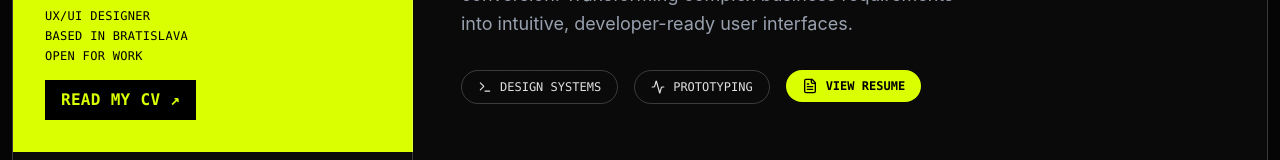
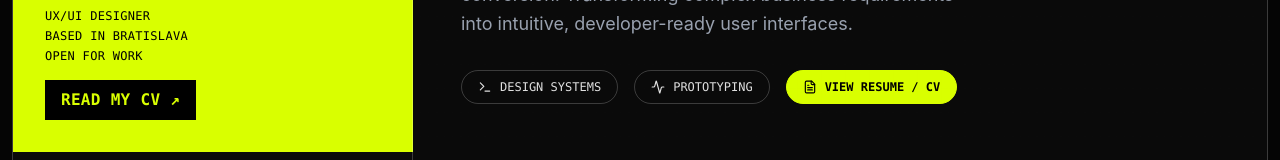
Before and after one commit to TomasKvndr/UX-Portfolio, a React (Vite) app: page / in a window 1280 px wide. Shown: the part 261-421 px from the top of the page. Built offline with nearby package versions, Linux system fonts and the light colour scheme.

Commit message:
Add files via upload

```diff
--- a/src/app/components/SkaterPortfolio.tsx
+++ b/src/app/components/SkaterPortfolio.tsx
@@ -8,11 +8,19 @@ import { ArrowUpRight, Terminal, Activity, Globe, FileText } from 'lucide-react'
   =============================================================================
 */
 
+// NOTE: To use local assets, place the files in /src/assets/ and uncomment the imports below.
+// Currently using remote URLs to prevent build errors since the local files don't exist yet.
 
-import primeclinic from "../../assets/primeclinic.png";
-import racesim from "../../assets/racesim.png";
-import farmavet from "../../assets/farmavet.png";
-import kreslo from "../../assets/kreslo.png";
+// import imgPrime from "../../assets/prime-clinic.png";
+// import imgRacesim from "../../assets/racesim.png";
+// import imgFarmavet from "../../assets/farmavet.png";
+// import imgKreslo from "../../assets/kreslo.png";
+
+const imgPrime = "https://images.unsplash.com/photo-1764727291644-5dcb0b1a0375?crop=entropy&cs=tinysrgb&fit=max&fm=jpg&ixid=M3w3Nzg4Nzd8MHwxfHNlYXJjaHwxfHxtb2Rlcm4lMjBtZWRpY2FsJTIwY2xpbmljJTIwaW50ZXJpb3IlMjBtaW5pbWFsJTIwZGVzaWdufGVufDF8fHx8MTc3MTU1MDU4Mnww&ixlib=rb-4.1.0&q=80&w=1080&utm_source=figma&utm_medium=referral";
+const imgRacesim = "https://images.unsplash.com/photo-1743649978995-c76212449e15?crop=entropy&cs=tinysrgb&fit=max&fm=jpg&ixid=M3w3Nzg4Nzd8MHwxfHNlYXJjaHwxfHxyYWNpbmclMjBzaW11bGF0b3IlMjBjb2NrcGl0JTIwZjElMjBzY3JlZW58ZW58MXx8fHwxNzcxNTUwNTgyfDA&ixlib=rb-4.1.0&q=80&w=1080&utm_source=figma&utm_medium=referral";
+const imgFarmavet = "https://images.unsplash.com/photo-1598285385411-c5952310875e?crop=entropy&cs=tinysrgb&fit=max&fm=jpg&ixid=M3w3Nzg4Nzd8MHwxfHNlYXJjaHwxfHx2ZXRlcmluYXJ5JTIwc3VwcGxpZXMlMjBwaGFybWFjeSUyMHNoZWxmJTIwbW9kZXJufGVufDF8fHx8MTc3MTU1MDU4Mnww&ixlib=rb-4.1.0&q=80&w=1080&utm_source=figma&utm_medium=referral";
+const imgKreslo = "https://images.unsplash.com/photo-1670222061552-c273834aee0c?crop=entropy&cs=tinysrgb&fit=max&fm=jpg&ixid=M3w3Nzg4Nzd8MHwxfHNlYXJjaHwxfHxtb2Rlcm4lMjBhcm1jaGFpciUyMGZ1cm5pdHVyZSUyMGJyYW5kaW5nJTIwc3R1ZGlvfGVufDF8fHx8MTc3MTU1MDU4Mnww&ixlib=rb-4.1.0&q=80&w=1080&utm_source=figma&utm_medium=referral";
+
 
 
 const ASSETS = {
@@ -27,7 +35,7 @@ const PROJECTS = [
     tech: "DESIGN SYSTEM / VARIABLES",
     year: "2026",
     desc: "Comprehensive design system for medical clinics.",
-    image: primeclinic,
+    img: imgPrime,
     special: true
   },
   {
@@ -37,7 +45,7 @@ const PROJECTS = [
     tech: "WEB APP / BOOKING FLOW",
     year: "2025",
     desc: "Booking system and simulator interface.",
-    image: racesim
+    img: imgRacesim
   },
   {
     id: "03",
@@ -46,7 +54,7 @@ const PROJECTS = [
     tech: "UX/UI / PROTOTYPING",
     year: "2025",
     desc: "E-commerce platform for veterinary supplies.",
-    image: farmavet
+    img: imgFarmavet
   },
   {
     id: "04",
@@ -55,7 +63,7 @@ const PROJECTS = [
     tech: "REBRANDING / LOGO",
     year: "2024",
     desc: "Rebranding and visual identity for furniture.",
-    image: kreslo
+    img: imgKreslo
   }
 ];
 
@@ -108,11 +116,9 @@ export const SkaterPortfolio = () => {
                      <p>BASED IN BRATISLAVA</p>
                      <p>OPEN FOR WORK</p>
                   </div>
-                  <a href="https://portfolio-cv-3.vercel.app" target="_blank" style={{ textDecoration: 'none', display: 'block' }}>
                   <button className="bg-black text-[#D9FF00] px-4 py-2 font-bold hover:bg-opacity-80 transition-opacity">
                      READ MY CV ↗
                   </button>
-                  </a>
                </div>
             </div>
 
@@ -137,11 +143,9 @@ export const SkaterPortfolio = () => {
                    <div className="px-4 py-2 border border-white/20 rounded-full text-xs font-mono uppercase hover:bg-white hover:text-black transition-colors cursor-pointer flex items-center gap-2">
                       <Activity size={14} /> Prototyping
                    </div>
-                   <a href="https://portfolio-cv-3.vercel.app" target="_blank" style={{ textDecoration: 'none', display: 'block' }}>
-<div className="px-4 py-2 bg-[#D9FF00] text-black rounded-full text-xs font-mono uppercase font-bold flex items-center justify-center gap-2 cursor-pointer">
-<FileText size={16} />
-<span>View Resume</span>
-</div></a>
+                   <div className="px-4 py-2 bg-[#D9FF00] text-black border border-[#D9FF00] rounded-full text-xs font-mono uppercase font-bold hover:bg-white hover:border-white transition-colors cursor-pointer flex items-center gap-2">
+                      <FileText size={14} /> View Resume / CV
+                   </div>
                </div>
             </div>
          </div>
```
